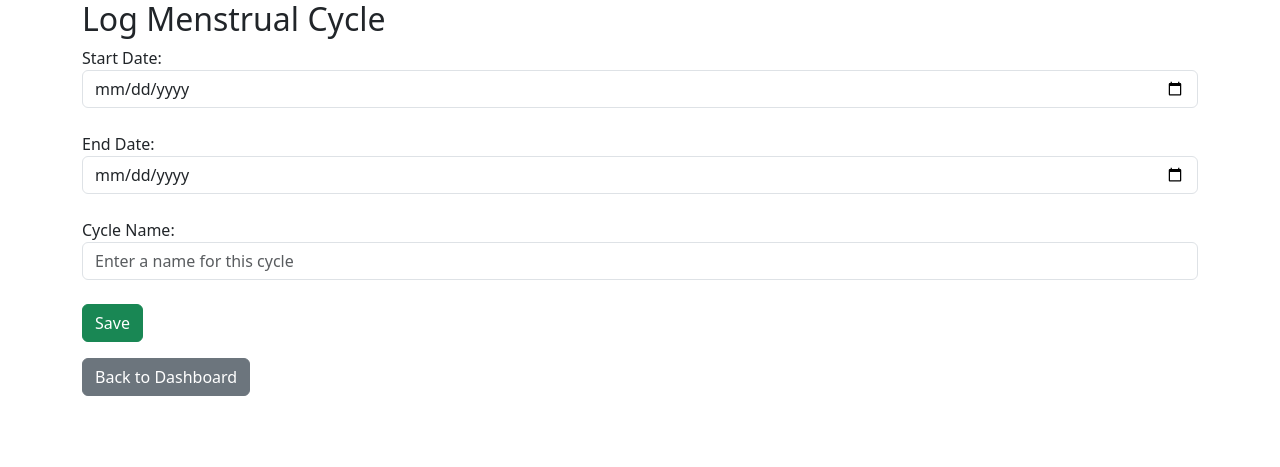
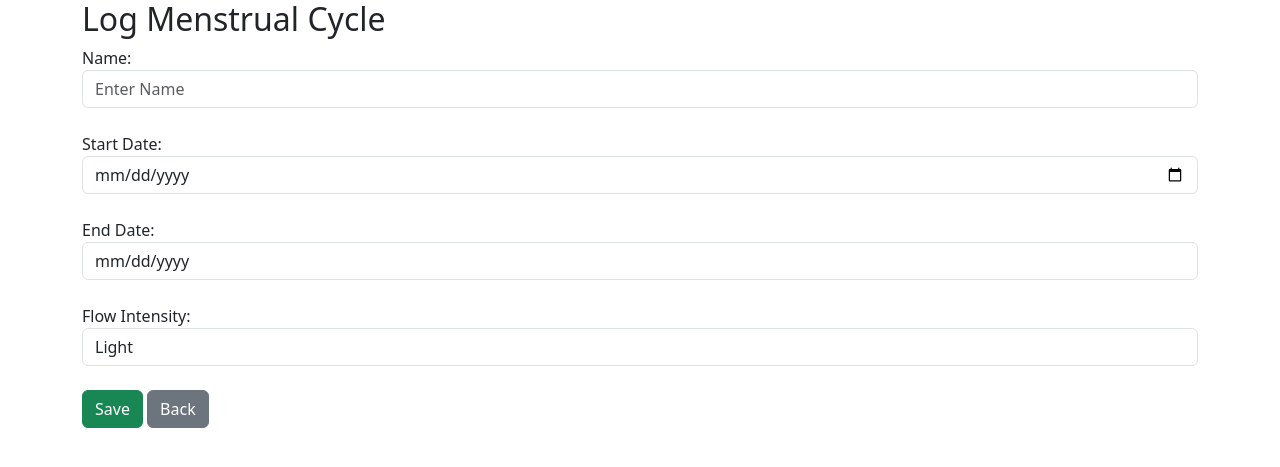
Before and after one commit to Glendeschema/tracker_app, a PHP site: page /track_cycle.php in a window 1280 px wide. Shown: the top 467 px of the page. Run offline with PHP 8.4, Linux system fonts and the light colour scheme; the visitor is signed in with stand-in values (Sample User, id 1); some libraries are stand-ins or nearby versions.

Commit message:
Update track_cycle.php

```diff
--- a/track_cycle.php
+++ b/track_cycle.php
@@ -9,15 +9,16 @@ if (!isset($_SESSION["user_id"])) {
 
 if ($_SERVER["REQUEST_METHOD"] == "POST") {
     $start_date = $_POST["start_date"];
-    $end_date = $_POST["end_date"];
-    $name = $_POST["name"];  // Add name input field
+    $end_date = date('Y-m-d', strtotime($start_date . ' +6 days')); // Auto-calculate end date
+    $name = $_POST["name"]; // Assuming name input
+    $flow_intensity = $_POST["flow_intensity"];
     $user_id = $_SESSION["user_id"];
 
-    // Insert the new cycle with the name field
-    $stmt = $pdo->prepare("INSERT INTO Cycles (user_id, start_date, end_date, name) VALUES (?, ?, ?, ?)");
-    $stmt->execute([$user_id, $start_date, $end_date, $name]);
+    $stmt = $pdo->prepare("INSERT INTO Cycles (user_id, name, start_date, end_date, flow_intensity) VALUES (?, ?, ?, ?, ?)");
+    $stmt->execute([$user_id, $name, $start_date, $end_date, $flow_intensity]);
 
     header("Location: index.php");
+    exit;
 }
 ?>
 
@@ -26,19 +27,38 @@ if ($_SERVER["REQUEST_METHOD"] == "POST") {
 <head>
     <title>Track Cycle</title>
     <link rel="stylesheet" href="https://cdn.jsdelivr.net/npm/bootstrap@5.3.0/dist/css/bootstrap.min.css">
+    <script>
+        function updateEndDate() {
+            let startDate = document.getElementById("start_date").value;
+            if (startDate) {
+                let start = new Date(startDate);
+                start.setDate(start.getDate() + 6);
+                document.getElementById("end_date").value = start.toISOString().split("T")[0];
+            }
+        }
+    </script>
 </head>
 <body class="container">
     <h2>Log Menstrual Cycle</h2>
     <form method="post">
+        <label>Name:</label>
+        <input type="text" name="name" class="form-control" placeholder="Enter Name" required><br>
+
         <label>Start Date:</label>
-        <input type="date" name="start_date" class="form-control" required><br>
+        <input type="date" id="start_date" name="start_date" class="form-control" required oninput="updateEndDate()"><br>
+
         <label>End Date:</label>
-        <input type="date" name="end_date" class="form-control" required><br>
-        <label>Cycle Name:</label>  <!-- New field for entering the cycle's name -->
-        <input type="text" name="name" class="form-control" placeholder="Enter a name for this cycle" required><br>
+        <input type="date" id="end_date" name="end_date" class="form-control" readonly><br>
+
+        <label>Flow Intensity:</label>
+        <select name="flow_intensity" class="form-control">
+            <option value="Light">Light</option>
+            <option value="Medium">Medium</option>
+            <option value="Heavy">Heavy</option>
+        </select><br>
+
         <button type="submit" class="btn btn-success">Save</button>
+        <a href="index.php" class="btn btn-secondary">Back</a>
     </form>
-    <a href="index.php" class="btn btn-secondary mt-3">Back to Dashboard</a>
-
 </body>
 </html>
```
